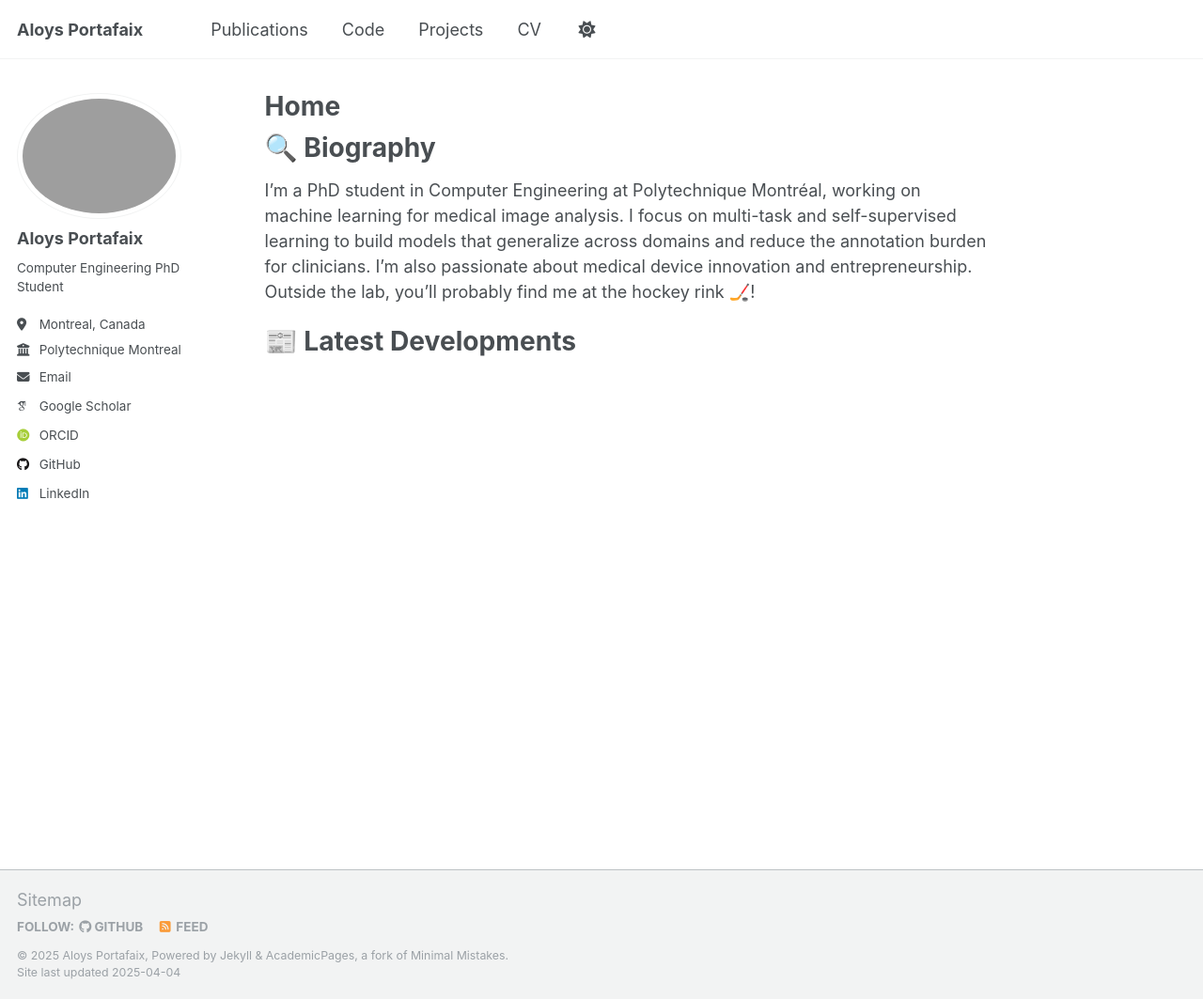
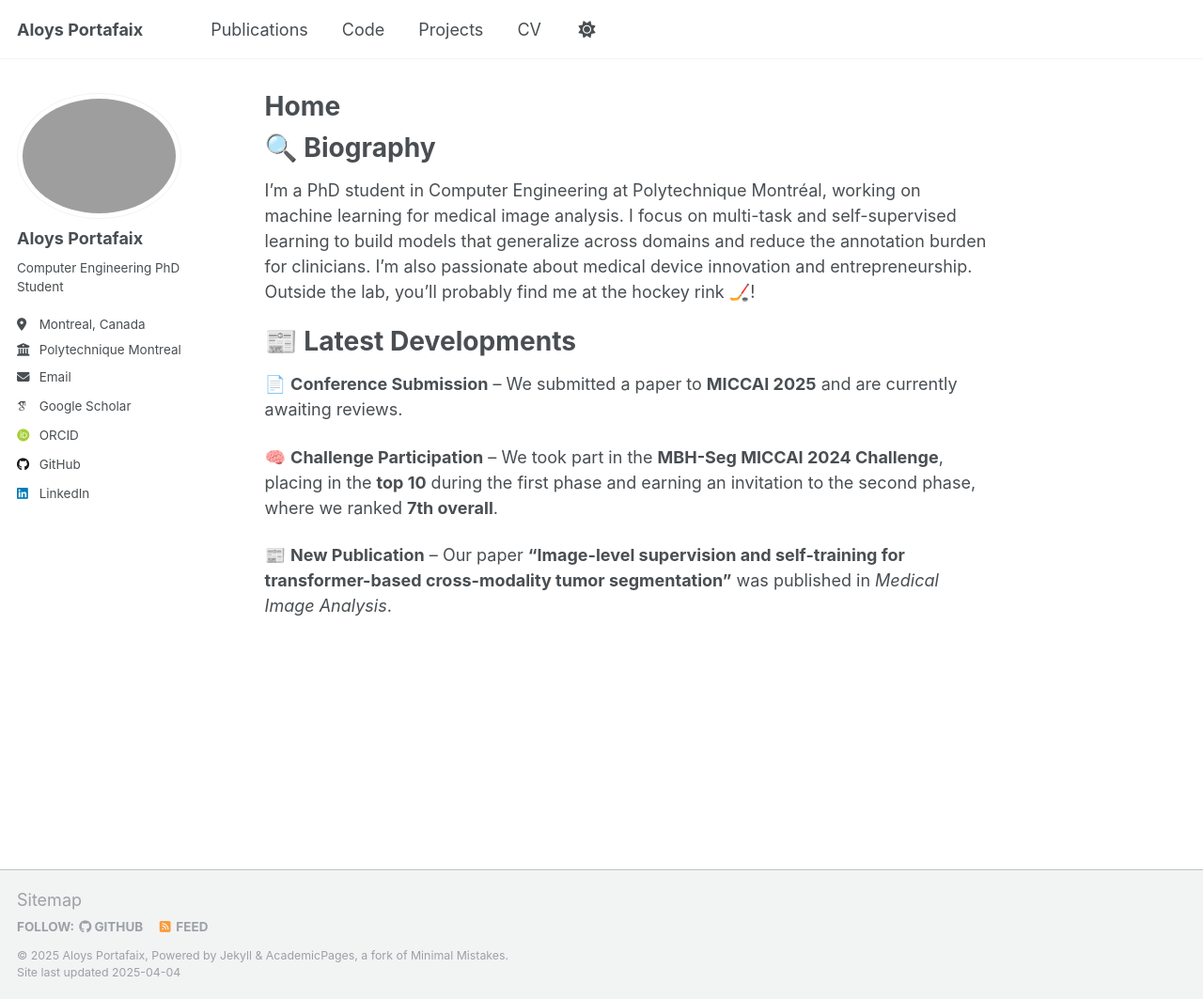
Before and after one commit to aloyspx/aloyspx.github.io, a Jekyll site: the page built from _pages/about.md, in a window 1280 px wide and 1063 px high. Shown: the whole window at 94% size. Built offline with Jekyll 4.4.1, drawn with Linux system fonts in a browser that asks for light colours; some web fonts are replaced.

Commit message:
initial commit

```diff
--- a/_pages/about.md
+++ b/_pages/about.md
@@ -14,3 +14,9 @@ I'm a PhD student in Computer Engineering at Polytechnique Montréal, working on
 
 📰 Latest Developments
 ======
+
+📄 **Conference Submission** – We submitted a paper to **MICCAI 2025** and are currently awaiting reviews.
+
+🧠 **Challenge Participation** – We took part in the **MBH-Seg MICCAI 2024 Challenge**, placing in the **top 10** during the first phase and earning an invitation to the second phase, where we ranked **7th overall**.
+
+📰 **New Publication** – Our paper **"Image-level supervision and self-training for transformer-based cross-modality tumor segmentation"** was published in *Medical Image Analysis*.
```
